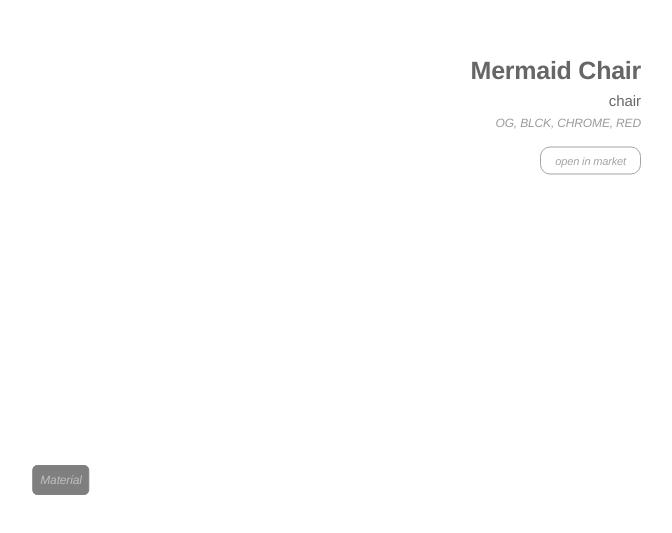
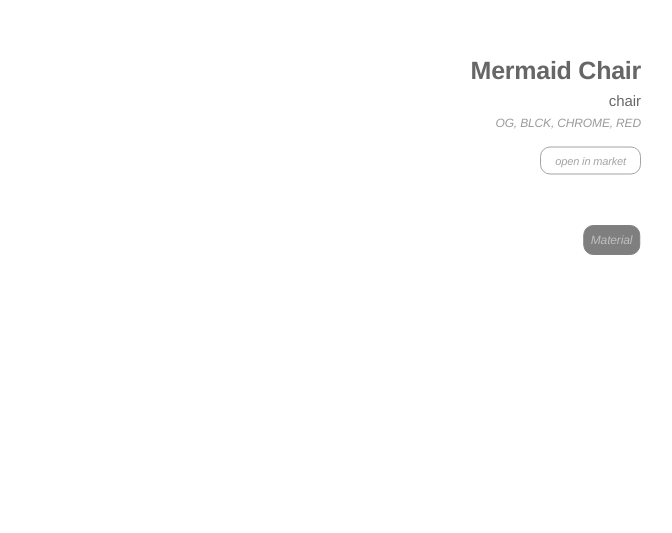
Before and after one commit to decentralize-dfw/finder, a plain HTML site: page furnviewer-v2.html in a window 1280 px wide. Shown: the part 285-818 px from the top of the page, without its empty margins (579-1251 px from the left). Drawn offline with nearby package versions, Linux system fonts and the light colour scheme; no server answers.

Commit message:
Update furnviewer-v2.html

```diff
--- a/furnviewer-v2.html
+++ b/furnviewer-v2.html
@@ -155,14 +155,14 @@
 
        #wireframe-toggle {
     position: fixed;
-    bottom: 20px;
-    left: 50%;
+    bottom: 260px;
+    right: 32px;
     transform: translateX(-50%);
     padding: 7px 7px;
     background-color: rgba(0, 0, 0, 0.5);
     color: rgba(255, 255, 255, 0.5);
     border: 1px solid #808080;
-    border-radius: 5px;
+    border-radius: 10px;
     cursor: pointer;
     font-family: helvetica;
     font-size: 12px;
```
